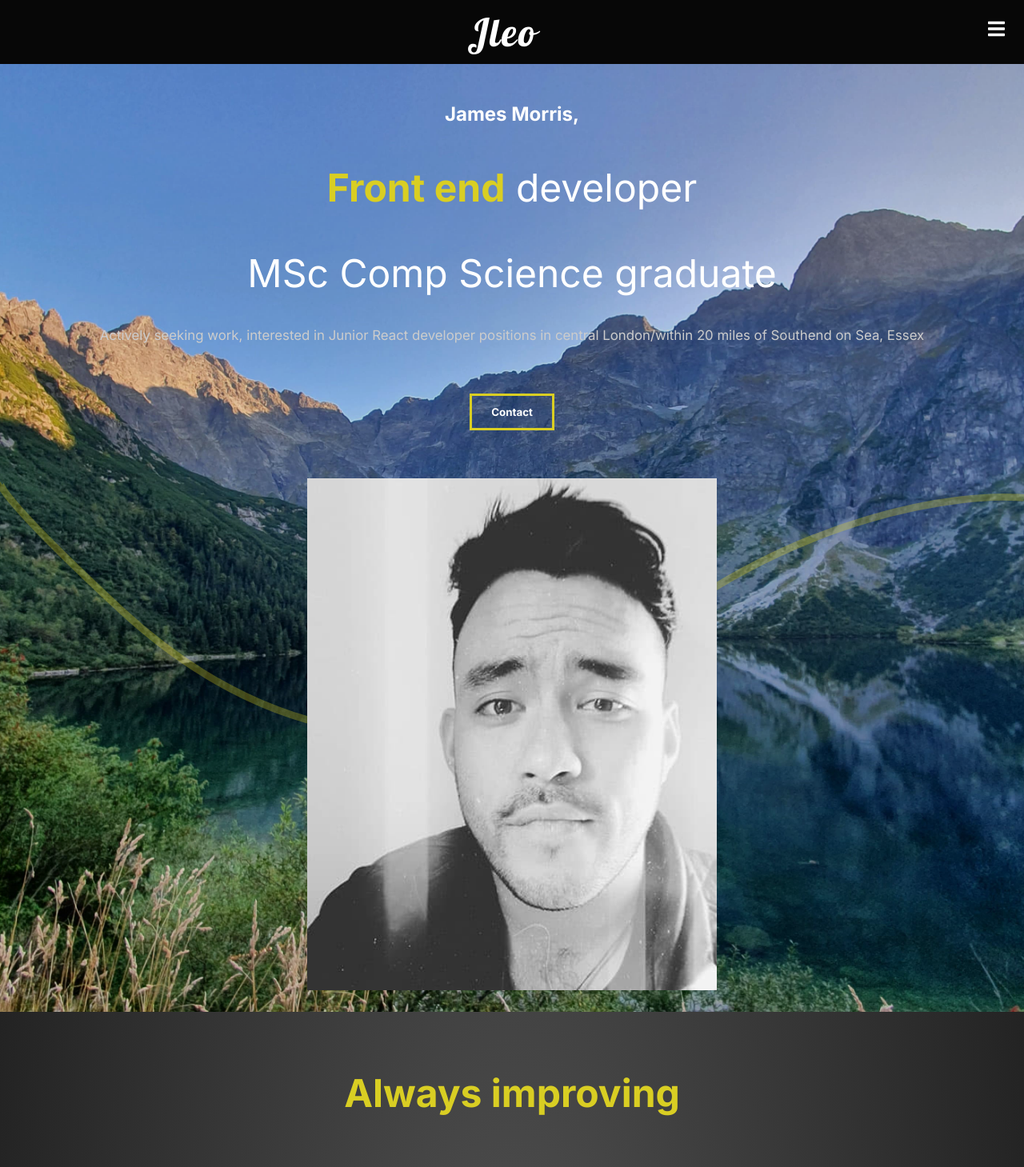
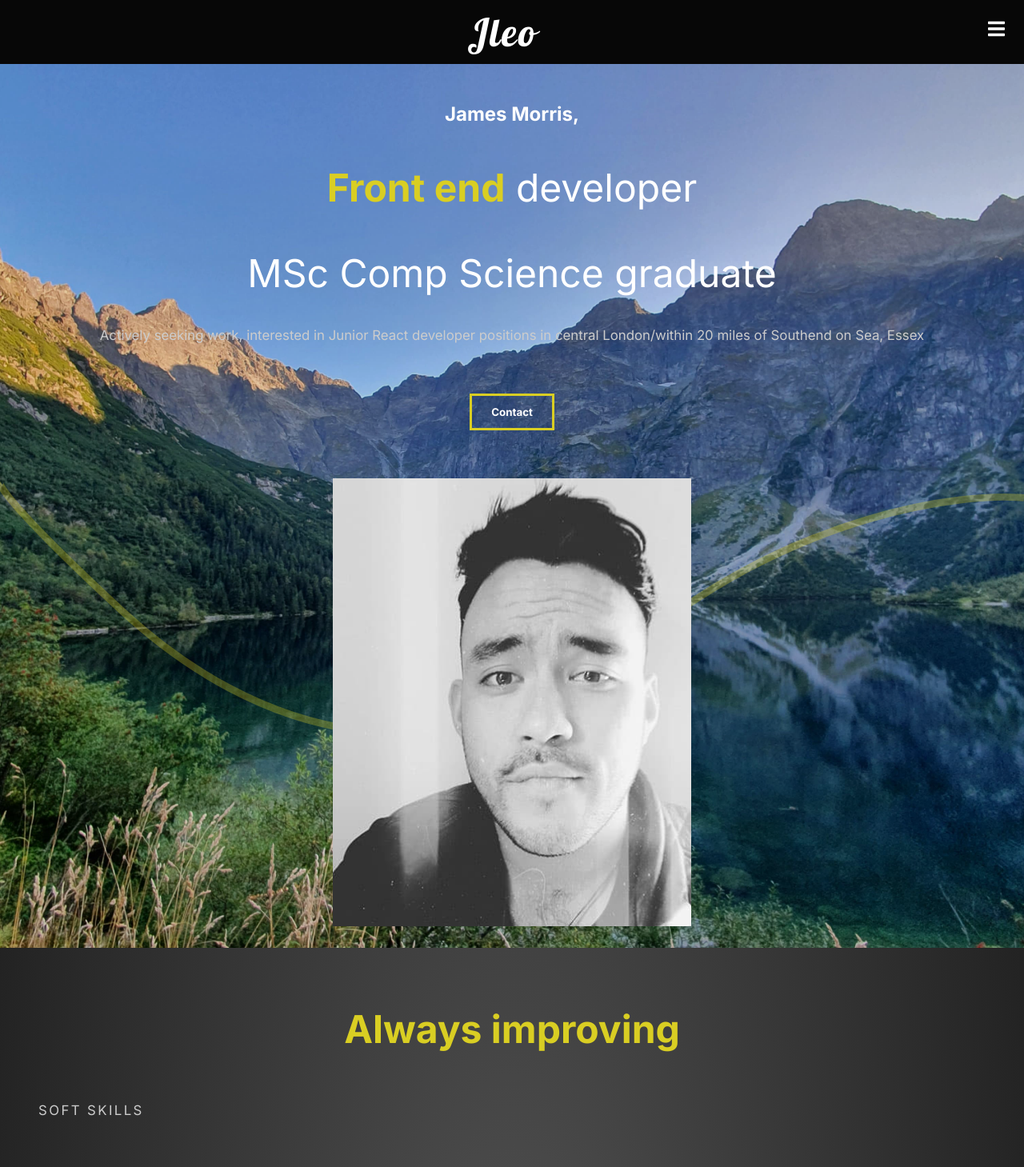
Before and after one commit to jleomorris/portfolio-v3, a React (Create React App) app: page / in a window 1280 px wide. Shown: the top 1459 px of the page at 80% size. Built offline with nearby package versions, Linux system fonts and the light colour scheme.

Commit message:
Update projects and global styling

```diff
--- a/src/pages/Projects.js
+++ b/src/pages/Projects.js
@@ -198,6 +198,7 @@ const Project = styled.div`
     height: 90vh;
     object-fit: cover;
     filter: brightness(0.6);
+    display: block;
 
     @media (max-width: 800px) {
       height: 50vh;
--- a/src/styles.js
+++ b/src/styles.js
@@ -54,7 +54,7 @@ export const Image = styled.div`
 
   img {
     width: 100%;
-    height: 80vh;
+    height: 70vh;
     object-fit: contain;
   }
 `;
```
